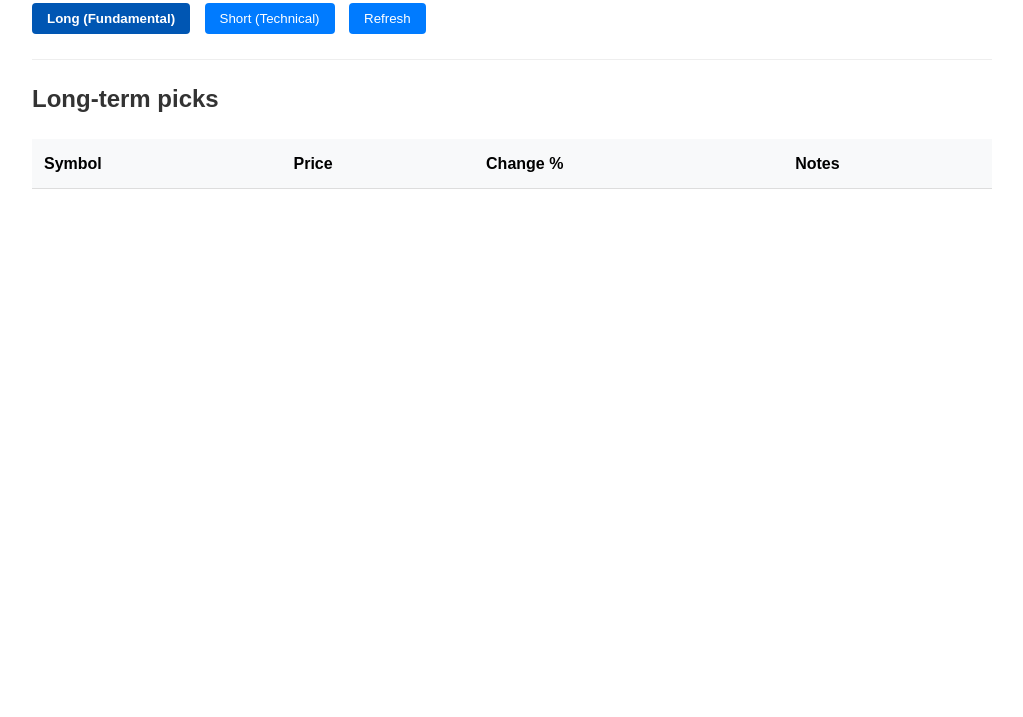
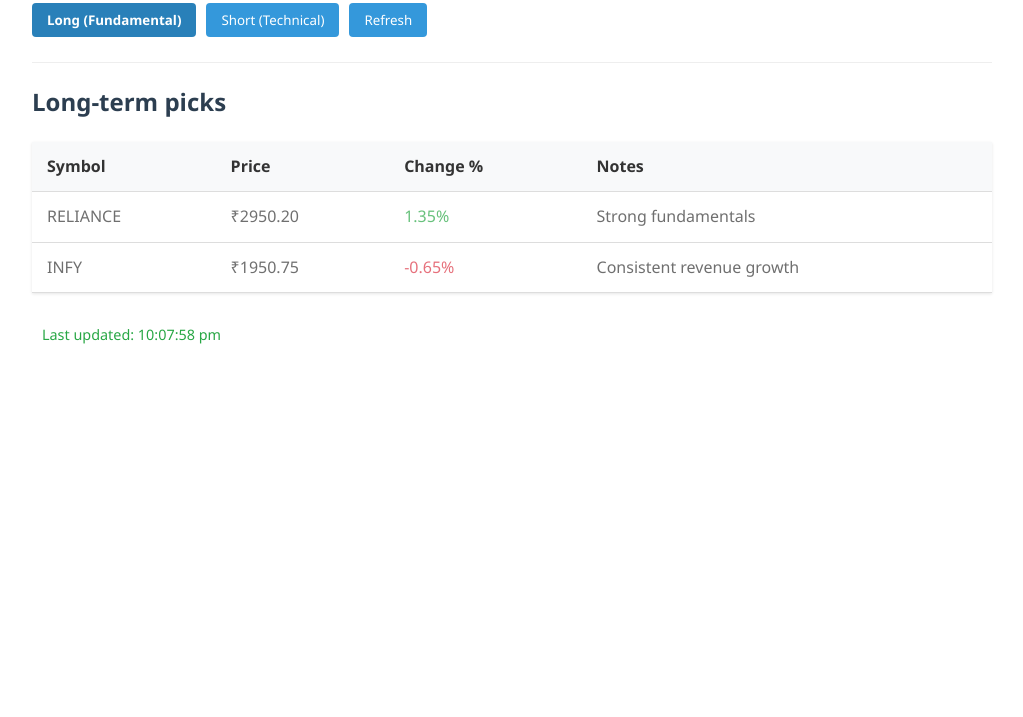
Before and after one commit to FaisalKhan412/stock-picks, a plain HTML site: page index.html in a window 1280 px wide. Shown: the part 83-800 px from the top of the page, without its empty margins (128-1151 px from the left). Drawn offline with Linux system fonts and the light colour scheme; no server answers.

Commit message:
commit for v4

```diff
--- a/config.js
+++ b/config.js
@@ -1,50 +1,34 @@
-// config.js - Updated for Yahoo Finance API
-const STOCKS = {
-  longTerm: [
-    {
-      symbol: "RELIANCE.NS",
-      notes: "Strong fundamentals",
-      exchange: "NSE"
+// config.js - Production Ready
+const CONFIG = {
+  stocks: {
+    longTerm: [
+      { symbol: "RELIANCE.NS", notes: "Strong fundamentals" },
+      { symbol: "INFY.NS", notes: "Consistent revenue growth" }
+    ],
+    shortTerm: [
+      { symbol: "TATASTEEL.NS", notes: "Technical breakout" },
+      { symbol: "HDFCBANK.NS", notes: "Oversold conditions" }
+    ]
+  },
+  api: {
+    yahooFinance: {
+      baseUrl: "https://query1.finance.yahoo.com/v8/finance/chart",
+      region: "IN",
+      timeout: 8000 // 8 seconds timeout
+    }
+  },
+  display: {
+    currency: {
+      symbol: "₹",
+      position: "before"
     },
-    {
-      symbol: "INFY.NS",
-      notes: "Consistent revenue growth",
-      exchange: "NSE"
-    }
-  ],
-  shortTerm: [
-    {
-      symbol: "TATASTEEL.NS",
-      notes: "Technical breakout",
-      exchange: "NSE"
-    },
-    {
-      symbol: "HDFCBANK.NS",
-      notes: "Oversold conditions",
-      exchange: "NSE"
-    }
-  ]
+    decimalPlaces: 2,
+    showExchange: false
+  },
+  fallbackData: {
+    "RELIANCE.NS": { price: 2950.20, changePercent: 1.35 },
+    "INFY.NS": { price: 1950.75, changePercent: -0.65 },
+    "TATASTEEL.NS": { price: 130.40, changePercent: 2.25 },
+    "HDFCBANK.NS": { price: 1700.60, changePercent: -1.10 }
+  }
 };
-
-// API Configuration (Yahoo Finance)
-const API_CONFIG = {
-  baseUrl: "https://query1.finance.yahoo.com/v8/finance/chart",
-  region: "IN",
-  interval: "1d",
-  range: "1d"
-};
-
-// Display Settings
-const DISPLAY = {
-  currency: "₹",
-  decimalPlaces: 2,
-  showExchange: false // Set to true to display (NSE) after symbols
-};
-
-// Fallback Data (if API fails)
-const FALLBACK_DATA = {
-  "RELIANCE.NS": { price: 2450.50, changePercent: 1.25 },
-  "INFY.NS": { price: 1650.30, changePercent: -0.50 },
-  "TATASTEEL.NS": { price: 120.75, changePercent: 2.10 },
-  "HDFCBANK.NS": { price: 1605.60, changePercent: -1.20 }
-};
--- a/index.html
+++ b/index.html
@@ -1,10 +1,10 @@
-<!doctype html>
+<!DOCTYPE html>
 <html lang="en">
 <head>
-  <meta charset="utf-8" />
-  <meta name="viewport" content="width=device-width,initial-scale=1" />
+  <meta charset="utf-8">
+  <meta name="viewport" content="width=device-width, initial-scale=1">
   <title>Stock Picks — Long & Short</title>
-  <link rel="stylesheet" href="style.css" />
+  <link rel="stylesheet" href="style.css">
 </head>
 <body>
   <header>
@@ -37,7 +37,6 @@
       </table>
     </section>
 
-    <!-- Loading and error indicators -->
     <div id="loading" class="hidden">
       <p>Loading stock data...</p>
     </div>
--- a/script.js
+++ b/script.js
@@ -1,99 +1,145 @@
-// DOM Elements (keep your existing elements)
-const loadingEl = document.getElementById('loading');
-const errorEl = document.getElementById('error');
+// script.js - Production Ready
+document.addEventListener('DOMContentLoaded', function() {
+  // DOM Elements
+  const elements = {
+    longTableBody: document.querySelector('#long-table tbody'),
+    shortTableBody: document.querySelector('#short-table tbody'),
+    refreshBtn: document.getElementById('refresh'),
+    loadingEl: document.getElementById('loading'),
+    errorEl: document.getElementById('error'),
+    errorMsg: document.querySelector('.error-message'),
+    statusEl: document.getElementById('status'),
+    retryBtn: document.getElementById('retry'),
+    tabLong: document.getElementById('tab-long'),
+    tabShort: document.getElementById('tab-short'),
+    longSection: document.getElementById('long-section'),
+    shortSection: document.getElementById('short-section')
+  };
 
-// New API Configuration (Yahoo Finance - no CORS issues)
+  // Tab switching
+  elements.tabLong.addEventListener('click', () => {
+    elements.longSection.classList.remove('hidden');
+    elements.shortSection.classList.add('hidden');
+    elements.tabLong.classList.add('active');
+    elements.tabShort.classList.remove('active');
+  });
+
+  elements.tabShort.addEventListener('click', () => {
+    elements.shortSection.classList.remove('hidden');
+    elements.longSection.classList.add('hidden');
+    elements.tabShort.classList.add('active');
+    elements.tabLong.classList.remove('active');
+  });
+
+  // Fetch stock data with timeout
   async function fetchStockData(symbol) {
+    const controller = new AbortController();
+    const timeoutId = setTimeout(() => controller.abort(), CONFIG.api.yahooFinance.timeout);
+
     try {
-    loadingEl.classList.remove('hidden');
-    errorEl.classList.add('hidden');
+      elements.loadingEl.classList.remove('hidden');
+      const response = await fetch(
+        `${CONFIG.api.yahooFinance.baseUrl}/${symbol}?region=${CONFIG.api.yahooFinance.region}`,
+        { signal: controller.signal }
+      );
 
-    // Yahoo Finance API (works directly in browser)
-    const response = await fetch(`https://query1.finance.yahoo.com/v8/finance/chart/${symbol}?region=IN`);
+      clearTimeout(timeoutId);
+
+      if (!response.ok) throw new Error(`HTTP error! status: ${response.status}`);
+
       const data = await response.json();
 
-    if (!data.chart?.result) throw new Error('Invalid symbol or no data');
+      if (!data.chart?.result?.[0]?.meta) {
+        throw new Error('Invalid data format from API');
+      }
 
-    const price = data.chart.result[0].meta.regularMarketPrice.toFixed(2);
-    const changePercent = (
-      ((data.chart.result[0].meta.regularMarketPrice -
-       data.chart.result[0].meta.chartPreviousClose) /
-       data.chart.result[0].meta.chartPreviousClose * 100
-    ).toFixed(2);
+      const { regularMarketPrice, chartPreviousClose } = data.chart.result[0].meta;
+      const changePercent = ((regularMarketPrice - chartPreviousClose) / chartPreviousClose * 100).toFixed(2);
 
       return {
-      price: '₹' + price,
-      change: changePercent + '%',
-      rawChange: changePercent
+        price: regularMarketPrice.toFixed(CONFIG.display.decimalPlaces),
+        change: changePercent,
+        rawPrice: regularMarketPrice
       };
     } catch (error) {
-    console.error('Error:', error);
-    errorEl.querySelector('.error-message').textContent =
-      `Failed to load ${symbol}: ${error.message}`;
-    errorEl.classList.remove('hidden');
-    return null;
+      console.error(`Error fetching ${symbol}:`, error);
+      if (CONFIG.fallbackData && CONFIG.fallbackData[symbol]) {
+        return {
+          price: CONFIG.fallbackData[symbol].price.toFixed(CONFIG.display.decimalPlaces),
+          change: CONFIG.fallbackData[symbol].changePercent,
+          isFallback: true
+        };
+      }
+      throw error;
     } finally {
-    loadingEl.classList.add('hidden');
+      clearTimeout(timeoutId);
+      elements.loadingEl.classList.add('hidden');
     }
   }
 
-// Updated createStockRow function
+  // Create table row
   function createStockRow(stock, data) {
     const row = document.createElement('tr');
+    if (data?.isFallback) row.style.opacity = '0.7';
 
-  ['symbol', 'price', 'change', 'notes'].forEach(key => {
-    const cell = document.createElement('td');
-    cell.textContent = key === 'symbol' ? stock.symbol.replace('.BO', '') :
-                       key === 'price' ? (data?.price || 'ERR') :
-                       key === 'change' ? (data?.change || 'N/A') :
-                       stock.notes;
+    const symbolCell = document.createElement('td');
+    symbolCell.textContent = stock.symbol.replace('.NS', '');
+    row.appendChild(symbolCell);
 
-    if (key === 'change' && data) {
-      cell.style.color = data.rawChange >= 0 ? 'green' : 'red';
-    }
+    const priceCell = document.createElement('td');
+    priceCell.textContent = data ?
+      `${CONFIG.display.currency.symbol}${data.price}` : 'ERR';
+    row.appendChild(priceCell);
 
-    row.appendChild(cell);
-  });
+    const changeCell = document.createElement('td');
+    changeCell.textContent = data ? `${data.change}%` : 'N/A';
+    changeCell.style.color = parseFloat(data?.change) >= 0 ? '#28a745' : '#dc3545';
+    row.appendChild(changeCell);
+
+    const notesCell = document.createElement('td');
+    notesCell.textContent = stock.notes;
+    row.appendChild(notesCell);
 
     return row;
   }
 
-// Initialize with Yahoo-compatible symbols
-const STOCKS = {
-  longTerm: [
-    { symbol: "RELIANCE.NS", notes: "Strong fundamentals" },
-    { symbol: "INFY.NS", notes: "Consistent revenue growth" }
-  ],
-  shortTerm: [
-    { symbol: "TATASTEEL.NS", notes: "Technical breakout" },
-    { symbol: "HDFCBANK.NS", notes: "Oversold conditions" }
-  ]
-};
+  // Update all stocks
+  async function updateStocks() {
+    try {
+      elements.errorEl.classList.add('hidden');
+      elements.statusEl.textContent = 'Loading data...';
+      elements.statusEl.style.color = '#6c757d';
 
-// Update tables
-async function updateStocks() {
-  const tables = {
-    long: document.getElementById('long-table').querySelector('tbody'),
-    short: document.getElementById('short-table').querySelector('tbody')
-  };
+      // Clear tables
+      elements.longTableBody.innerHTML = '';
+      elements.shortTableBody.innerHTML = '';
 
-  tables.long.innerHTML = '';
-  tables.short.innerHTML = '';
-
-  for (const stock of STOCKS.longTerm) {
+      // Process long term stocks
+      for (const stock of CONFIG.stocks.longTerm) {
         const data = await fetchStockData(stock.symbol);
-    tables.long.appendChild(createStockRow(stock, data));
+        elements.longTableBody.appendChild(createStockRow(stock, data));
       }
 
-  for (const stock of STOCKS.shortTerm) {
+      // Process short term stocks
+      for (const stock of CONFIG.stocks.shortTerm) {
         const data = await fetchStockData(stock.symbol);
-    tables.short.appendChild(createStockRow(stock, data));
+        elements.shortTableBody.appendChild(createStockRow(stock, data));
+      }
+
+      elements.statusEl.textContent = `Last updated: ${new Date().toLocaleTimeString('en-IN')}`;
+      elements.statusEl.style.color = '#28a745';
+    } catch (error) {
+      elements.errorMsg.textContent = `Error: ${error.message}`;
+      elements.errorEl.classList.remove('hidden');
+      elements.statusEl.textContent = 'Update failed';
+      elements.statusEl.style.color = '#dc3545';
     }
   }
 
   // Event listeners
-document.getElementById('refresh').addEventListener('click', updateStocks);
-document.getElementById('retry').addEventListener('click', updateStocks);
+  elements.refreshBtn.addEventListener('click', updateStocks);
+  elements.retryBtn.addEventListener('click', updateStocks);
 
   // Initial load
   updateStocks();
+});
--- a/style.css
+++ b/style.css
@@ -1,9 +1,9 @@
-/* Basic Reset */
+/* style.css - Optimized for stock display */
 * {
+  box-sizing: border-box;
   margin: 0;
   padding: 0;
-  box-sizing: border-box;
-  font-family: Arial, sans-serif;
+  font-family: 'Segoe UI', Tahoma, Geneva, Verdana, sans-serif;
 }
 
 body {
@@ -11,6 +11,7 @@
   max-width: 1000px;
   margin: 0 auto;
   line-height: 1.6;
+  color: #333;
 }
 
 header {
@@ -20,54 +21,57 @@
 }
 
 h1, h2 {
-  color: #333;
+  color: #2c3e50;
 }
 
 nav {
   margin: 15px 0;
+  display: flex;
+  gap: 10px;
+  flex-wrap: wrap;
 }
 
 button {
   padding: 8px 15px;
-  margin-right: 10px;
-  background: #007bff;
+  background: #3498db;
   color: white;
   border: none;
   border-radius: 4px;
   cursor: pointer;
+  transition: background 0.3s;
 }
 
 button.active {
-  background: #0056b3;
+  background: #2980b9;
   font-weight: bold;
 }
 
 button:hover {
-  background: #0069d9;
+  background: #2980b9;
 }
 
 table {
   width: 100%;
   border-collapse: collapse;
   margin: 20px 0;
+  box-shadow: 0 1px 3px rgba(0,0,0,0.1);
 }
 
 th, td {
-  padding: 12px;
+  padding: 12px 15px;
   text-align: left;
   border-bottom: 1px solid #ddd;
 }
 
 th {
   background-color: #f8f9fa;
-  font-weight: bold;
+  font-weight: 600;
 }
 
 tr:hover {
   background-color: #f5f5f5;
 }
 
-/* Loading and Error States */
 .hidden {
   display: none;
 }
@@ -75,36 +79,48 @@
 #loading {
   text-align: center;
   padding: 20px;
-  font-style: italic;
   color: #666;
 }
 
 #error {
   text-align: center;
   padding: 20px;
+  background: #f8d7da;
+  border-radius: 4px;
+  margin: 20px 0;
 }
 
 .error-message {
-  color: #dc3545;
-  padding: 10px;
-  border: 1px solid #dc3545;
-  background-color: #f8d7da;
-  border-radius: 4px;
+  color: #721c24;
   margin-bottom: 10px;
 }
 
 #retry {
   background: #dc3545;
-  color: white;
 }
 
 #retry:hover {
   background: #c82333;
 }
 
-/* Status message */
 #status {
-  color: #28a745;
   padding: 10px;
-  margin-top: 10px;
+  margin-top: 20px;
+  font-size: 0.9em;
 }
+
+/* Tab system */
+.tab {
+  display: block;
+}
+
+.tab.hidden {
+  display: none;
+}
+
+/* Responsive tables */
+@media (max-width: 600px) {
+  th, td {
+    padding: 8px 10px;
+  }
+}
```
Lines whose indentation alone changed are shown as unchanged.
